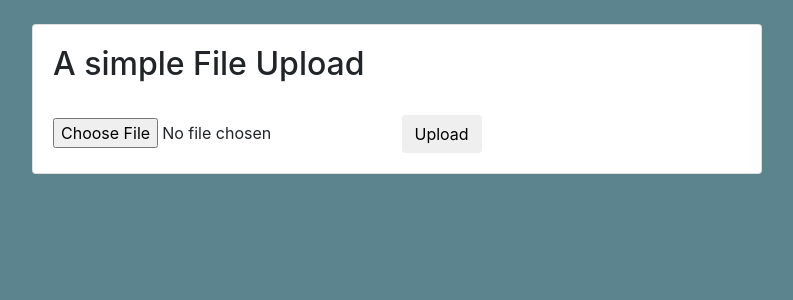
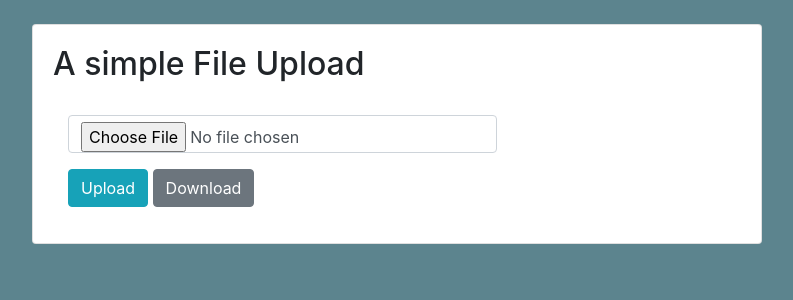
Before and after one commit to DebaPrasad14/Django-Geocoding, a Django app: page /upload/ in a window 1280 px wide. Shown: the part 62-362 px from the top of the page, without its empty margins (243-1036 px from the left). Run offline with Django 3.2, Linux system fonts and the light colour scheme; some libraries are stand-ins or nearby versions.

Commit message:
Added download buttons and changed styles of form

```diff
--- a/excel_upload/myApp/templates/file_upload.html
+++ b/excel_upload/myApp/templates/file_upload.html
@@ -5,9 +5,19 @@
   <h2>A simple File Upload</h2></br>
   <form method="post" enctype="multipart/form-data">
     {% csrf_token %}
-    <input type="file" name="document">
-    <button class="btn" type="submit">Upload</button>
+    <div class="form-group">
+     	<div class="col-md-8">
+        	<input type="file" name="document" id="csv_file" class="form-control">
+    	</div>
+	</div>
+	<div class="form-group">
+    	<div class="col-md-3 col-sm-3 col-xs-12 col-md-offset-3" style="margin-bottom:10px; display: inline">
+        	<button class="btn btn-info">Upload</button>
+          <button class="btn btn-secondary">Download</button>
+    	</div>
+	</div>
   </form>
+
   {% if messages %}
     {% for message in messages %}
         <div class="alert alert-warning alert-dismissable" role="alert">
```
